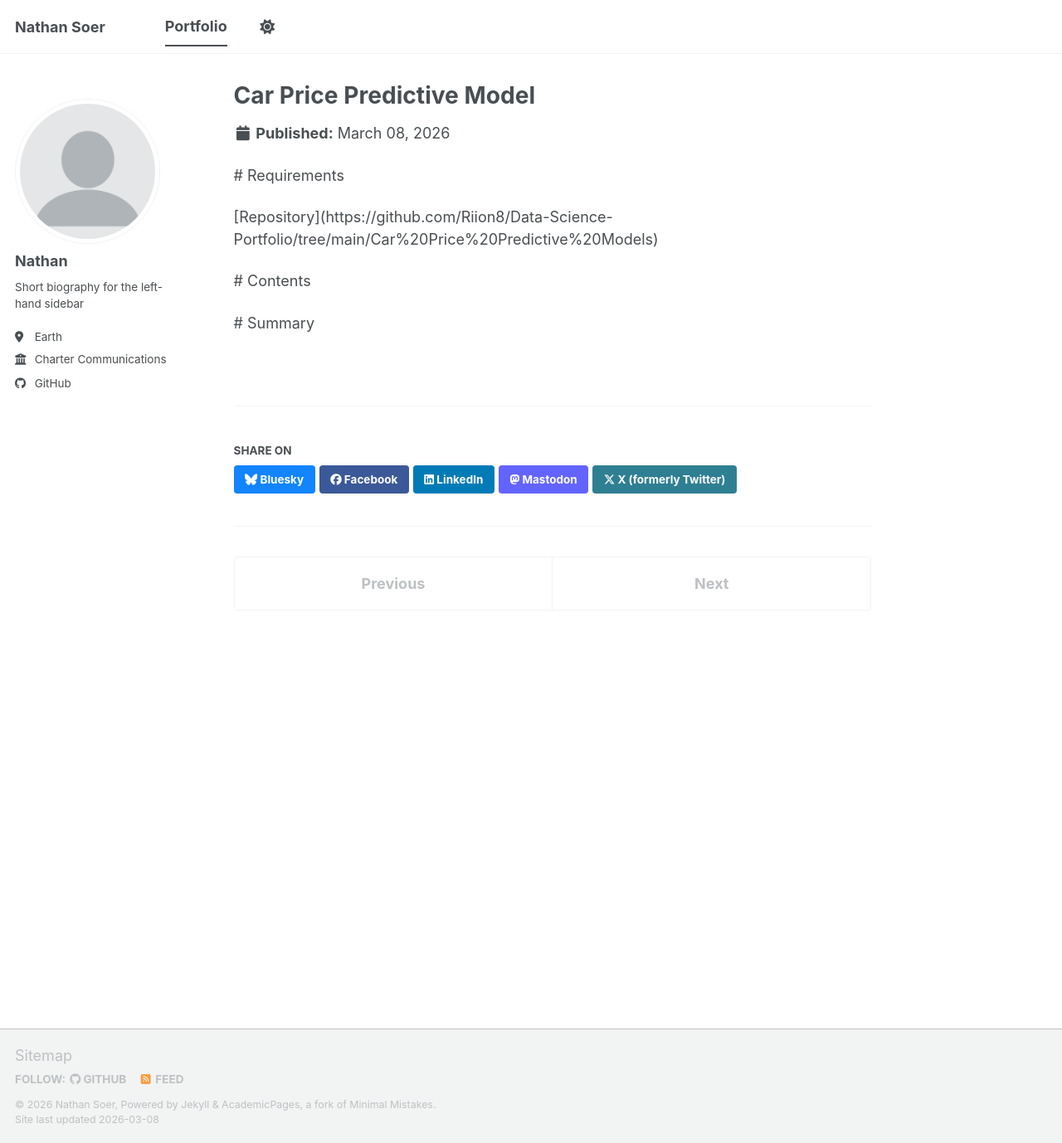
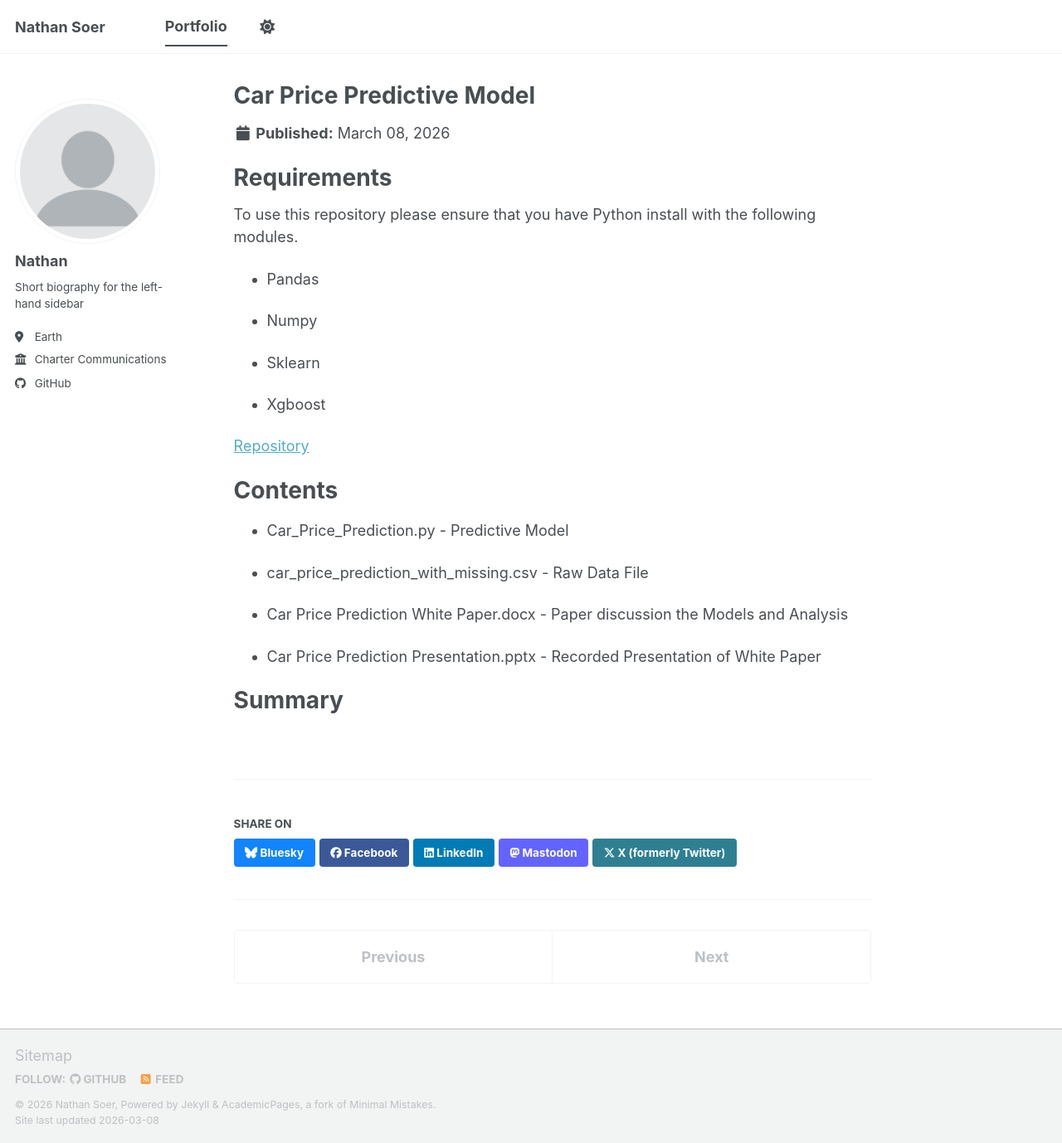
Before and after one commit to Riion8/Riion8.github.io, a Jekyll site: the page built from _portfolio/Car Price Predictive Model.md, in a window 1280 px wide and 1378 px high. Shown: the whole window at 83% size. Built offline with Jekyll 4.4.1, drawn with Linux system fonts in a browser that asks for light colours; a script bundle is joined from its source files by our own code; library files that are not in the unit come from our copies.

Commit message:
Update Car Price Predictive Model.md

```diff
--- a/_portfolio/Car Price Predictive Model.md
+++ b/_portfolio/Car Price Predictive Model.md
@@ -18,22 +18,33 @@ collection: portfolio
 
 
 
-\# Requirements
+# Requirements
+To use this repository please ensure that you have Python install with
+the following modules.
+
+-   Pandas
+
+-   Numpy
+
+-   Sklearn
+
+-   Xgboost
+
+
+[Repository](https://github.com/Riion8/Data-Science-Portfolio/tree/main/Car%20Price%20Predictive%20Models)
 
 
 
+# Contents
 
+- Car_Price_Prediction.py - Predictive Model
 
-\[Repository](https://github.com/Riion8/Data-Science-Portfolio/tree/main/Car%20Price%20Predictive%20Models)
+- car_price_prediction_with_missing.csv - Raw Data File
+
+- Car Price Prediction White Paper.docx - Paper discussion the Models and Analysis
+
+- Car Price Prediction Presentation.pptx - Recorded Presentation of White Paper
 
 
 
-\# Contents
-
-
-
-
-
-
-
-\# Summary
+# Summary
```
